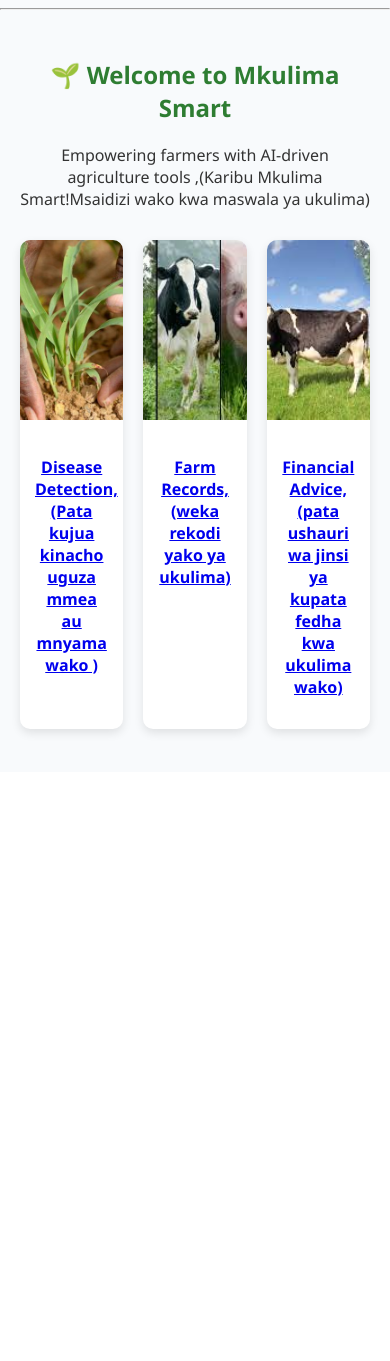
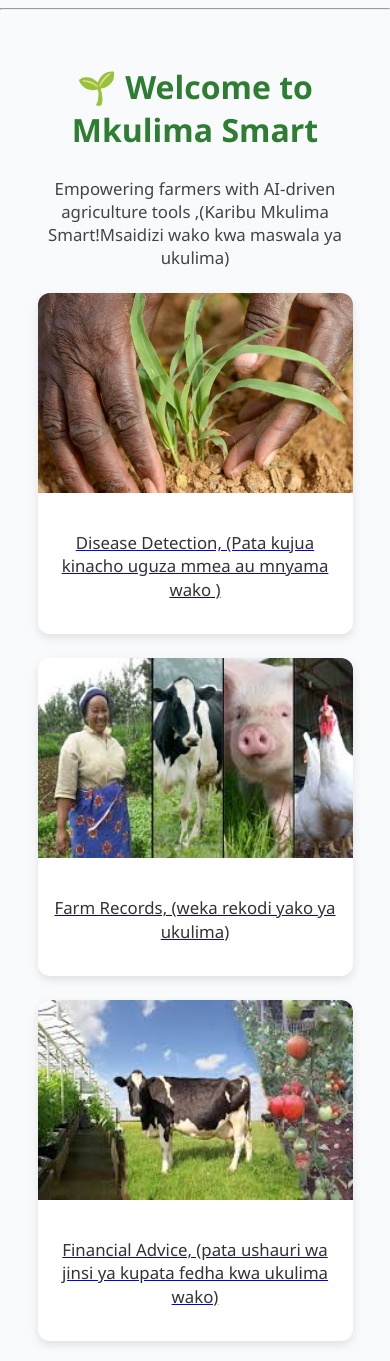
Before and after one commit to Wangadeveloper/farmer360, a Flask app: page / in a window 390 px wide. Shown: the part 72-1433 px from the top of the page. Before the commit the page ends 808 px from the top, so only its background shows below. Run offline with Flask 3, Linux system fonts and the light colour scheme.

Commit message:
Improve responsive design for service cards and fonts on home page

```diff
--- a/app/static/css/home.css
+++ b/app/static/css/home.css
@@ -1,32 +1,57 @@
-/* Home Page Service Cards */
 .service-cards {
+  min-height: 200px;
+  width: 100%;
   display: flex;
-    justify-content: space-between;
-    gap: 20px;
-    margin-top: 30px;
+  flex-wrap: wrap;        /* wraps onto next line */
+  justify-content: center;
+  gap: 1.5rem;
+  margin-top: 1.5rem;
 }
 
 .service-card {
-    background: white;
-    border-radius: 10px;
-    box-shadow: 0 4px 10px rgba(0,0,0,0.1);
+  flex: 0 1 300px;        /* each card gets ~300px but can shrink */
+  background: #fff;
+  border-radius: 12px;
+  box-shadow: 0 4px 10px rgba(0, 0, 0, 0.1);
   overflow: hidden;
-    flex: 1;
   text-align: center;
-    transition: transform 0.2s ease;
+  transition: transform 0.25s ease, box-shadow 0.25s ease;
+}
+
+.service-card:hover {
+  transform: translateY(-6px);
+  box-shadow: 0 8px 14px rgba(0, 0, 0, 0.15);
 }
 
 .service-card img {
   width: 100%;
-    height: 180px;
+  height: 200px;
   object-fit: cover;
 }
 
-.service-card:hover {
-    transform: translateY(-5px);
+.service-card p {
+  padding: 1rem;
+  font-size: 1.05rem;
+  color: #333;
+  line-height: 1.4;
+  font-weight: 500;
 }
 
-.service-card p {
-    padding: 15px;
-    font-weight: 600;
+/* Headings and intro */
+h2 {
+  font-size: 2rem;
+  font-weight: 700;
+  color: #1b5e20;
 }
+
+p {
+  font-size: 1.05rem;
+  color: #444;
+}
+
+/* Responsive tweaks */
+@media (max-width: 600px) {
+  .service-card {
+    flex: 0 1 90%;   /* takes almost full width on small screens */
+  }
+}
```
Lines whose indentation alone changed are shown as unchanged.
